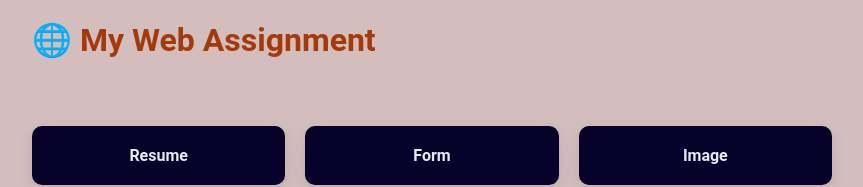
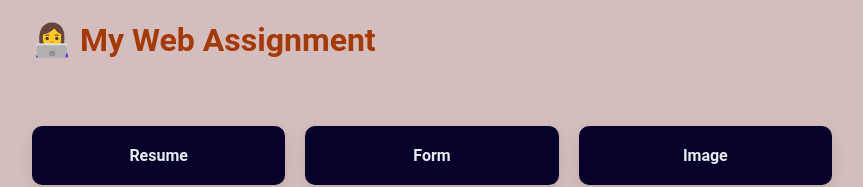
Before and after one commit to siddhishinde2131/Web-Development, a plain HTML site: page index.html in a window 1280 px wide. Shown: the top 187 px of the page, without its empty margins (208-1071 px from the left). Drawn offline with Linux system fonts and the light colour scheme.

Commit message:
Update index.html

```diff
--- a/index.html
+++ b/index.html
@@ -45,7 +45,7 @@
 </head>
 <body>
 
-  <h1>🌐 My Web Assignment</h1>
+  <h1>👩‍💻 My Web Assignment</h1>
   <div class="cards">
     <div class="card"><a href="Resume.html">Resume</a></div>
     <div class="card"><a href="Form.html">Form</a></div>
```
